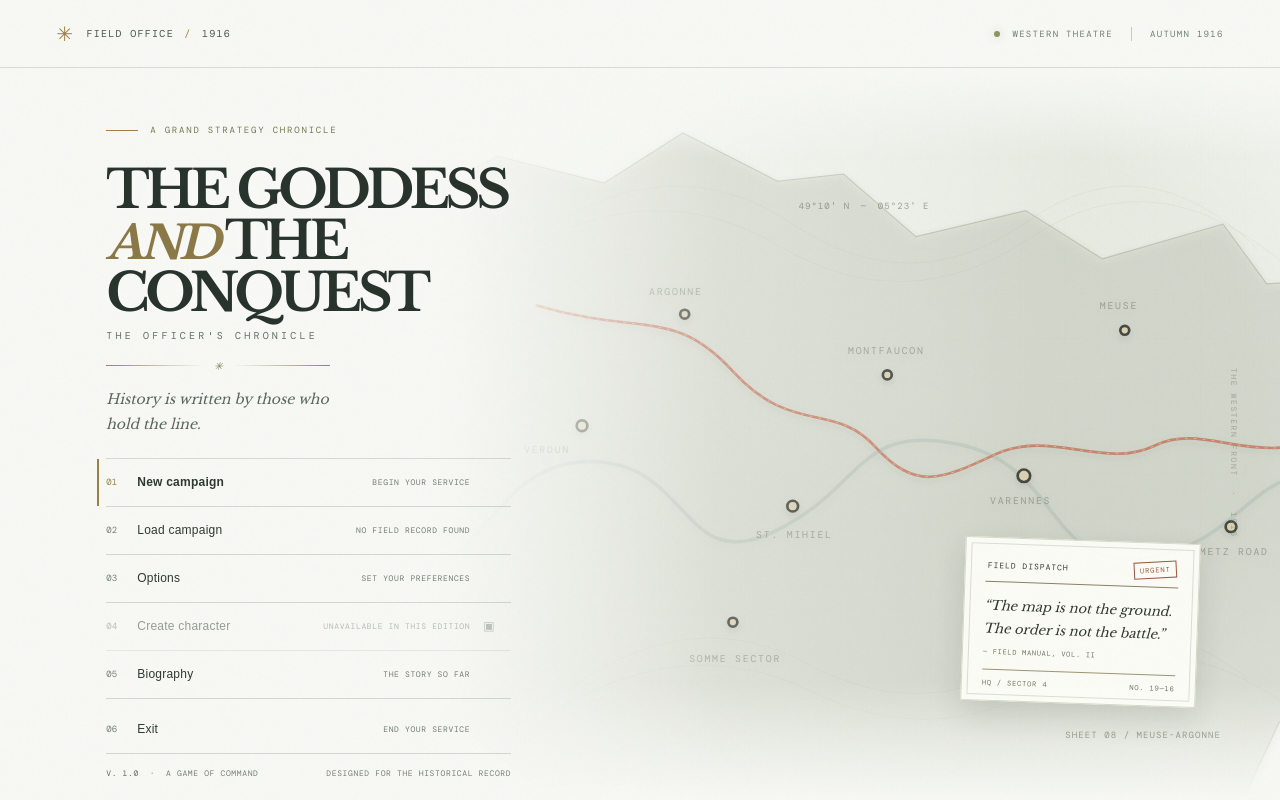
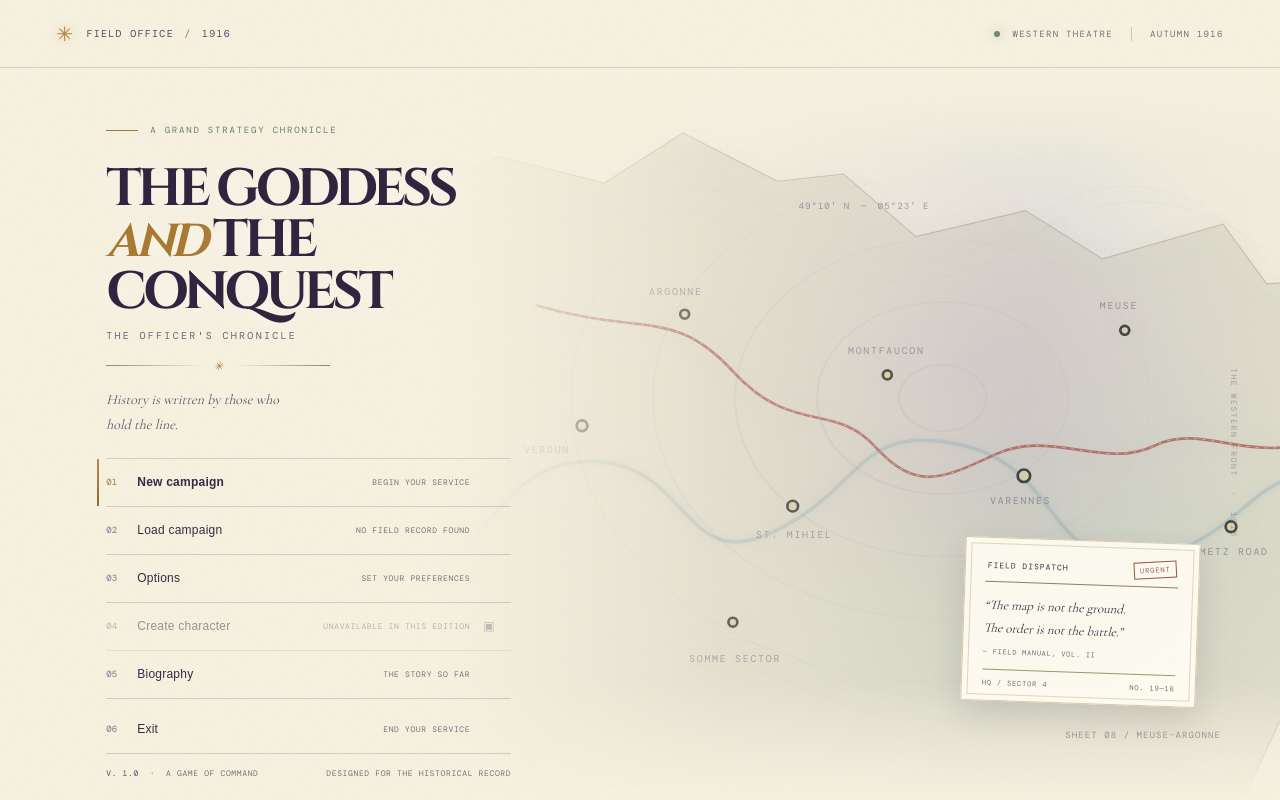
Before and after one commit to Thesinclari/PlayGround, a plain HTML site: page index.html in a window 1280 px wide. Drawn offline with nearby package versions, Linux system fonts and the light colour scheme.

Commit message:
Publish static build for issue #1
Run: 44031637165
Attempt: 1
Generation: 8
Source: 47f2630f0a4ea6d33baa9577ad444784d8b34bdd

```diff
--- a/index.html
+++ b/index.html
@@ -3,11 +3,11 @@
 <head>
   <meta charset="utf-8">
   <meta name="viewport" content="width=device-width, initial-scale=1">
-  <meta name="theme-color" content="#101513">
+  <meta name="theme-color" content="#f6f0df">
   <title>The Goddess and The Conquest — A Grand Strategy Chronicle</title>
   <link rel="preconnect" href="https://fonts.googleapis.com">
   <link rel="preconnect" href="https://fonts.gstatic.com" crossorigin>
-  <link href="https://fonts.googleapis.com/css2?family=DM+Mono:wght@400;500&family=Libre+Baskerville:wght@400;700&family=Manrope:wght@400;500;600;700;800&display=swap" rel="stylesheet">
+  <link href="https://fonts.googleapis.com/css2?family=Cinzel:wght@400;500;600;700&family=Cormorant+Garamond:wght@400;500;600;700&family=DM+Mono:wght@400;500&family=Manrope:wght@400;500;600;700;800&display=swap" rel="stylesheet">
   <link rel="stylesheet" href="styles.css">
   <link rel="stylesheet" href="light-theme.css">
 </head>
--- a/light-theme.css
+++ b/light-theme.css
@@ -1,104 +1,131 @@
-/* Light field-paper theme */
+/* Fantasy parchment theme: enchanted vellum, old gold, and spellbound mapwork. */
 :root {
-  --ink: #f4f5f0;
-  --ink2: #ffffff;
-  --paper: #28332c;
-  --muted: #687368;
-  --olive: #737b50;
-  --gold: #9c8044;
-  --rust: #a4553f;
-  --line: rgba(49, 61, 51, .17);
+  --ink: #fffaf0;
+  --ink2: #fffdf7;
+  --paper: #30253f;
+  --muted: #796d80;
+  --olive: #657f79;
+  --gold: #a97932;
+  --rust: #a45555;
+  --line: rgba(68, 51, 79, .18);
+  --serif: 'Cormorant Garamond', Georgia, serif;
 }
 
-body { background: #f7f8f4; color: var(--paper); }
-.grain { opacity: .045; }
-.topbar { color: #48564b; border-color: rgba(49, 61, 51, .16); }
-.topbar-right { color: #718071; }
-.top-divider { background: #c5ccc1; }
-.live-dot { background: #89965f; box-shadow: 0 0 10px rgba(137, 150, 95, .4); }
-.menu-screen, .exit-screen { background: #f7f8f4; }
-.menu-visual { background: radial-gradient(ellipse at 58% 45%, #e8ebe1 0%, #dce2d7 48%, #f5f6f1 100%); }
-.map-wash { background: linear-gradient(100deg, #f7f8f4 0%, rgba(247,248,244,.82) 23%, rgba(247,248,244,.18) 68%, rgba(247,248,244,.48) 100%), linear-gradient(0deg, rgba(247,248,244,.54), transparent 40%, rgba(247,248,244,.24)); }
-.hero-vignette { background: linear-gradient(90deg, #f7f8f4 0%, rgba(247,248,244,.95) 3%, rgba(247,248,244,.18) 34%, transparent 68%), linear-gradient(0deg, #f7f8f4 0%, transparent 16%, transparent 88%, #f7f8f4 100%); }
-.land-shape { fill: #b7bea7; stroke: #8e9878; }
-.river { stroke: #91a9a0; }
-.map-labels { fill: #66745f; opacity: .7; }
-.contours { stroke: #909b7c; }
-.map-coordinate { color: #64705e; }
-.eyebrow, .panel-eyebrow { color: #737b50; }
-h1 { color: #28332c; text-shadow: 0 3px 20px rgba(255,255,255,.55); }
-.amp { color: #8b7847; }
-.subtitle { color: #657166; }
-.title-rule { color: #82865c; }
-.intro { color: #59665b; }
-.menu-index { color: #748071; }
-.menu-label, .menu-button.primary .menu-label { color: #2e3931; }
-.menu-detail { color: #727d72; }
-.menu-arrow { color: #8c7947; }
-.lock-icon { color: #818a7e; }
-.menu-footer { color: #748074; }
-.menu-footer b { color: #5e6a5e; }
-.menu-button { border-color: rgba(49,61,51,.18); }
-.menu-button:hover { background: linear-gradient(90deg, rgba(115,123,80,.11), transparent); }
-.menu-button.primary:before { background: #9c8044; }
-.menu-side-note { color: #788273; }
-.dispatch-card { background: rgba(255,255,250,.91); color: #30392f; border-color: #d6d8c8; box-shadow: 0 12px 30px rgba(42,52,43,.12); }
-.dispatch-card:before { border-color: rgba(61,70,53,.17); }
-.dispatch-sign, .dispatch-bottom { color: #6d735e; }
-.game-screen { background: #f3f5ef; }
-.game-top { background: #fbfcf8; }
-.game-title { color: #2d382f; }
-.game-title small, .commander-role { color: #748074; }
-.turn-display { color: #58665a; }
-.back-button, .small-button { color: #536154; border-color: rgba(49,61,51,.2); }
-.back-button:hover, .small-button:hover { color: #29352c; border-color: var(--gold); }
-.map-panel { background: radial-gradient(ellipse at 48% 47%, #e4e9dc, #dce3d8 66%, #edf0e9); }
-.campaign-map .map-land { fill: #aab69b; fill-opacity: .38; stroke: #859477; stroke-opacity: .72; }
-.campaign-map .map-gridlines { stroke: #768672; stroke-opacity: .21; }
-.campaign-map .map-river { stroke: #7d9d97; stroke-opacity: .72; }
-.campaign-map .province { fill: #a8ad7b; fill-opacity: .1; stroke: #8d9167; stroke-opacity: .68; }
-.campaign-map .province:hover, .campaign-map .province.selected { fill: #c9b979; fill-opacity: .4; stroke: #928044; stroke-opacity: .95; }
-.campaign-map .province.enemy { fill: #b87560; fill-opacity: .2; stroke: #a4553f; stroke-opacity: .74; }
-.campaign-map .place { fill: #fffef7; stroke: #596652; }
-.campaign-map .place-label { fill: #354338; }
-.campaign-map .province-label { fill: #596857; }
-.map-tag, .map-legend { background: rgba(255,255,250,.92); border-color: rgba(49,61,51,.18); color: #526052; }
-.map-compass { color: #596a5c; }
-.command-panel { background: #fbfcf8; }
-.commander-name { color: #2d382f; }
-.stat small { color: #748074; }
-.stat strong { color: #344238; }
-.panel-heading { color: #737b50; }
-.order-card { background: #f2f4ee; border-color: rgba(49,61,51,.16); }
-.order-card small { color: #748074; }
-.order-card span { color: #867342; }
-.selected-box { background: #eef1e8; }
-.selected-box p { color: #59665b; }
-.action-button { background: #f0f3ec; border-color: rgba(49,61,51,.2); color: #405044; }
-.action-button:hover:not(:disabled) { background: #e4e9dc; border-color: #9c986d; }
-.resolve-button { background: #a59a68; color: #fffef6; }
-.resolve-button:hover { background: #8f875c; }
-.event-log { color: #657166; }
-.event-log em { color: #877344; }
-.modal-backdrop { background: rgba(37,45,38,.34); }
-.modal { background: #fffefa; border-color: rgba(115,123,80,.38); box-shadow: 0 25px 80px rgba(38,48,40,.2); }
-.modal:before { border-color: rgba(115,123,80,.14); }
-.modal-close { color: #687368; }
-.modal-kicker { color: #827344; }
-.modal-copy, .briefing-grid p { color: #566358; }
-.modal-primary, .modal-secondary { border-color: #8f875c; background: #a59a68; color: #fffef6; }
-.modal-secondary { background: transparent; color: #536154; border-color: rgba(49,61,51,.22); }
-.modal-primary:hover { background: #8f875c; }
-.option-row { color: #344238; border-color: rgba(49,61,51,.16); }
-.option-row small { color: #748074; }
-.toggle { border-color: #a5ad9d; background: #e5e9e1; }
-.toggle:after { background: #798574; }
-.toggle.on { background: #a59a68; border-color: #8f875c; }
-.toggle.on:after { background: #fffef6; }
-.difficulty { background: #f3f5ef; border-color: #aab39f; color: #3b493d; }
-.briefing-aside { color: #687368; }
-.briefing-aside b { color: #827344; }
-.modal-rule { background: linear-gradient(90deg, #a59a68, transparent); }
-.save-info { color: #687368; }
-.toast { box-shadow: 0 6px 25px rgba(38,48,40,.18); }
-.exit-screen p { color: #657166; }
+body { background: #f6f0df; color: var(--paper); }
+.grain { opacity: .055; mix-blend-mode: multiply; }
+.topbar { color: #564762; border-color: rgba(68, 51, 79, .18); }
+.topbar-right { color: #796d80; }
+.top-divider { background: #d3c6ad; }
+.live-dot { background: #718b72; box-shadow: 0 0 11px rgba(113, 139, 114, .55); }
+.brand-mark i { color: var(--gold); }
+.brand-star { color: #b3833d; text-shadow: 0 0 12px rgba(179, 131, 61, .38); }
+.menu-screen, .exit-screen { background: #f6f0df; }
+.menu-visual {
+  background:
+    radial-gradient(ellipse at 63% 40%, rgba(201, 188, 219, .74), transparent 43%),
+    radial-gradient(ellipse at 77% 76%, rgba(167, 197, 184, .55), transparent 38%),
+    radial-gradient(ellipse at 51% 47%, #e8dfcb 0%, #e4e6d9 48%, #f2ecdc 100%);
+}
+.menu-visual:after {
+  content: '';
+  position: absolute;
+  inset: 9% 8%;
+  pointer-events: none;
+  opacity: .22;
+  background: repeating-radial-gradient(ellipse at 62% 44%, transparent 0 42px, rgba(125, 99, 150, .4) 43px 44px, transparent 45px 82px);
+  mask-image: radial-gradient(ellipse, #000 4%, transparent 72%);
+}
+.map-wash { background: linear-gradient(100deg, #f6f0df 0%, rgba(246,240,223,.88) 22%, rgba(246,240,223,.2) 67%, rgba(246,240,223,.48) 100%), linear-gradient(0deg, rgba(246,240,223,.55), transparent 40%, rgba(246,240,223,.22)); }
+.hero-vignette { background: linear-gradient(90deg, #f6f0df 0%, rgba(246,240,223,.95) 3%, rgba(246,240,223,.18) 34%, transparent 68%), linear-gradient(0deg, #f6f0df 0%, transparent 16%, transparent 88%, #f6f0df 100%); }
+.hero-map { filter: drop-shadow(0 0 14px rgba(116, 95, 140, .12)); }
+.land-shape { fill: #b8b69f; stroke: #8d8874; }
+.river { stroke: #7d9eaa; filter: drop-shadow(0 0 4px rgba(92, 151, 174, .45)); }
+.frontline { stroke: #a45555; }
+.frontline-dash { stroke: #f5d894; }
+.map-labels { fill: #686079; opacity: .76; }
+.contours { stroke: #958a9e; opacity: .6; }
+.map-coordinate { color: #6d6277; }
+.eyebrow, .panel-eyebrow { color: #687e74; }
+.menu-brand h1, h1 { color: #30253f; text-shadow: 0 3px 22px rgba(255,255,255,.62); font-family: 'Cinzel', Georgia, serif; }
+.amp { color: #a97932; }
+.subtitle { color: #71647a; letter-spacing: .23em; }
+.title-rule { color: #a97932; }
+.intro { color: #62566d; }
+.menu-index { color: #81748a; }
+.menu-label, .menu-button.primary .menu-label { color: #352a44; }
+.menu-detail { color: #796f7c; }
+.menu-arrow { color: #a97932; }
+.lock-icon { color: #8b8090; }
+.menu-footer { color: #796f7c; }
+.menu-footer b { color: #5a4c68; }
+.menu-button { border-color: rgba(68, 51, 79, .2); }
+.menu-button:hover { background: linear-gradient(90deg, rgba(101,127,121,.13), rgba(169,121,50,.04), transparent); }
+.menu-button.primary:before { background: linear-gradient(180deg, #b88d4b, #8c6935); }
+.menu-side-note { color: #796e80; }
+.dispatch-card { background: rgba(255,252,242,.94); color: #382d45; border-color: #d7c8aa; box-shadow: 0 12px 32px rgba(62,48,70,.14); }
+.dispatch-card:before { border-color: rgba(129,94,49,.24); }
+.dispatch-stamp { color: #9c5952; }
+.dispatch-sign, .dispatch-bottom { color: #756a77; }
+.game-screen { background: #f2ecdc; }
+.game-top { background: #fbf8ee; border-color: rgba(68,51,79,.16); }
+.game-title { color: #352a44; font-family: 'Cinzel', Georgia, serif; }
+.game-title small, .commander-role { color: #796f7c; }
+.turn-display { color: #62566d; }
+.turn-display strong { color: #a97932; }
+.back-button, .small-button { color: #5b5065; border-color: rgba(68,51,79,.2); }
+.back-button:hover, .small-button:hover { color: #30253f; border-color: var(--gold); }
+.map-panel { background: radial-gradient(ellipse at 52% 43%, #e6e2d2, #dce5dc 66%, #ebe4d4); }
+.campaign-map .map-land { fill: #aaa98e; fill-opacity: .38; stroke: #807c6d; stroke-opacity: .72; }
+.campaign-map .map-gridlines { stroke: #827a8e; stroke-opacity: .2; }
+.campaign-map .map-river { stroke: #6f9ca8; stroke-opacity: .78; filter: drop-shadow(0 0 3px rgba(77,146,164,.35)); }
+.campaign-map .province { fill: #a89c70; fill-opacity: .1; stroke: #888064; stroke-opacity: .72; }
+.campaign-map .province:hover, .campaign-map .province.selected { fill: #d7bd77; fill-opacity: .42; stroke: #a97932; stroke-opacity: .98; filter: drop-shadow(0 0 5px rgba(185,142,66,.3)); }
+.campaign-map .province.enemy { fill: #ad6863; fill-opacity: .2; stroke: #a45555; stroke-opacity: .78; }
+.campaign-map .place { fill: #fffaf0; stroke: #54465e; }
+.campaign-map .place-label { fill: #3c3048; }
+.campaign-map .province-label { fill: #625b68; }
+.map-tag, .map-legend { background: rgba(255,252,242,.94); border-color: rgba(68,51,79,.2); color: #5b5065; }
+.map-compass { color: #665871; }
+.command-panel { background: #fbf8ee; }
+.commander-name { color: #352a44; }
+.stat small { color: #796f7c; }
+.stat strong { color: #40344c; }
+.panel-heading { color: #687e74; }
+.order-card { background: #f3efe3; border-color: rgba(68,51,79,.16); }
+.order-card small { color: #796f7c; }
+.order-card span { color: #987139; }
+.selected-box { background: #f0ecdf; }
+.selected-box p { color: #62566d; }
+.action-button { background: #f4f0e5; border-color: rgba(68,51,79,.2); color: #51465c; }
+.action-button:hover:not(:disabled) { background: #e9e4d6; border-color: #a99a78; }
+.resolve-button { background: #74887a; color: #fffaf0; }
+.resolve-button:hover { background: #5f7467; }
+.event-log { color: #6f6475; }
+.event-log em { color: #987139; }
+.modal-backdrop { background: rgba(48,37,63,.32); }
+.modal { background: #fffdf7; border-color: rgba(169,121,50,.42); box-shadow: 0 25px 80px rgba(48,37,63,.22); }
+.modal:before { border-color: rgba(169,121,50,.19); }
+.modal-close { color: #71677a; }
+.modal-kicker { color: #8d6a35; }
+.modal h2 { color: #352a44; font-family: 'Cinzel', Georgia, serif; }
+.modal-copy, .briefing-grid p { color: #5d5267; }
+.modal-primary, .modal-secondary { border-color: #8e754e; background: #8e754e; color: #fffdf7; }
+.modal-secondary { background: transparent; color: #5b5065; border-color: rgba(68,51,79,.23); }
+.modal-primary:hover { background: #75603f; }
+.option-row { color: #40344c; border-color: rgba(68,51,79,.16); }
+.option-row small { color: #796f7c; }
+.toggle { border-color: #aaa398; background: #ebe7dc; }
+.toggle:after { background: #817786; }
+.toggle.on { background: #74887a; border-color: #5f7467; }
+.toggle.on:after { background: #fffdf7; }
+.difficulty { background: #f3efe3; border-color: #b8ad98; color: #44384f; }
+.briefing-aside { color: #71677a; }
+.briefing-aside b { color: #8d6a35; }
+.modal-rule { background: linear-gradient(90deg, #ad8548, transparent); }
+.save-info { color: #71677a; }
+.toast { box-shadow: 0 6px 25px rgba(48,37,63,.18); }
+.exit-screen p { color: #62566d; }
+
+@media (max-width: 680px) {
+  .hero-vignette { background: linear-gradient(90deg, rgba(246,240,223,.88), rgba(246,240,223,.35)), linear-gradient(0deg,#f6f0df,transparent 45%,#f6f0df); }
+}
```
Also changed, not shown: .omgithub/deployment.json.
